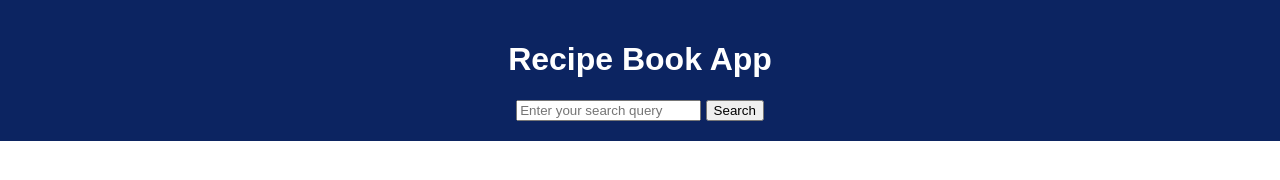
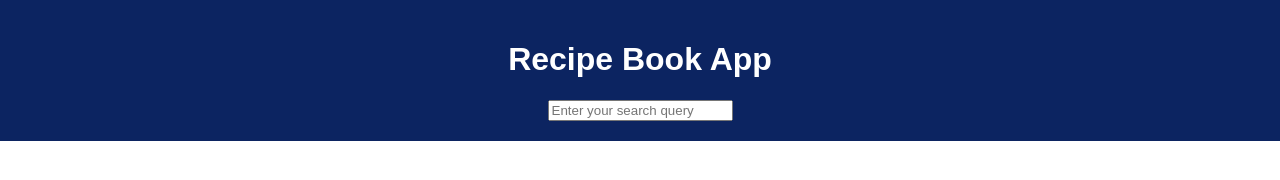
Before and after one commit to Sodiq-049/Recipe-Book-App, a plain HTML site: page index.html in a window 1280 px wide. Drawn offline with Linux system fonts and the light colour scheme; no server answers.

Commit message:
fix issue

```diff
--- a/index.html
+++ b/index.html
@@ -22,8 +22,6 @@
         <h1>Recipe Book App</h1>
 
         <input type="text" id="searchInput" placeholder="Enter your search query">
-
-        <button id="searchButton">Search</button>
 
     </header>
 
```
